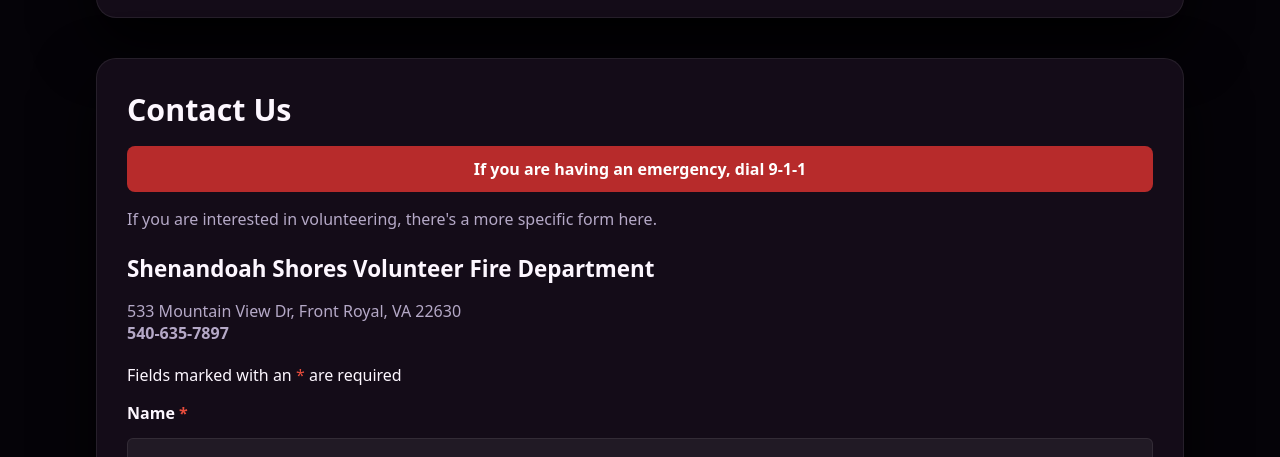
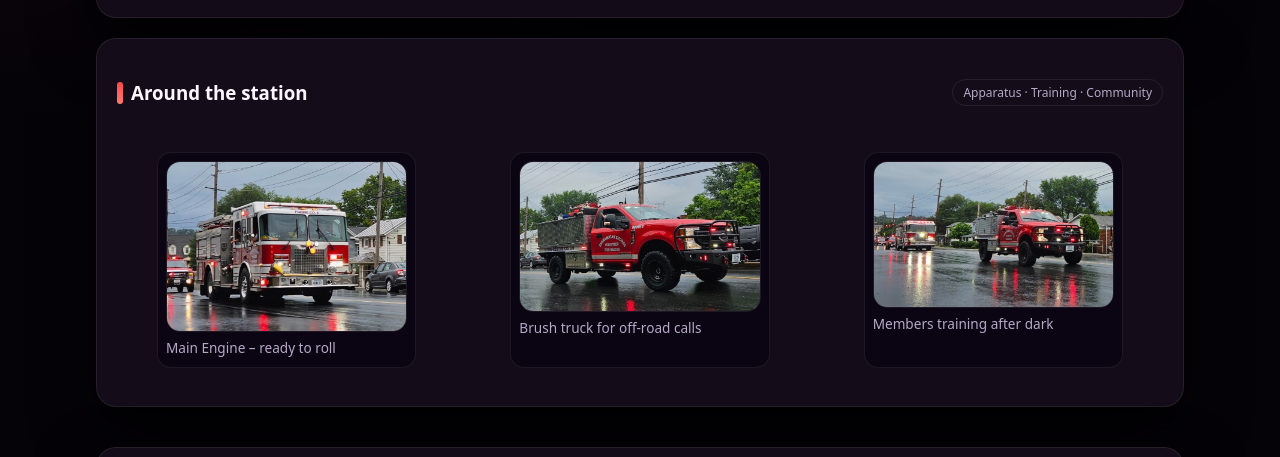
Before and after one commit to nelmarcas/ssvfd-prototype, a plain HTML site: page index.html in a window 1280 px wide. Shown: the part 1784-2241 px from the top of the page. Drawn offline with Linux system fonts and the light colour scheme.

Commit message:
Add weathe widget and more pictures

```diff
--- a/index.html
+++ b/index.html
@@ -246,6 +246,29 @@
         </div>
       </section>
 
+      <!-- Photo Gallery -->
+      <section class="block" id="gallery">
+        <div class="block-header">
+          <h3>Around the station</h3>
+          <span class="tag">Apparatus · Training · Community</span>
+        </div>
+
+        <div class="grid grid-3 gallery-grid">
+          <figure class="gallery-card">
+            <img src="assets/images/image000005.jpeg" alt="SSVFD Engine" />
+            <figcaption>Main Engine – ready to roll</figcaption>
+          </figure>
+          <figure class="gallery-card">
+            <img src="assets/images/image000006.jpeg" alt="Brush truck used for wildland and off-road incidents" />
+            <figcaption>Brush truck for off-road calls</figcaption>
+          </figure>
+          <figure class="gallery-card">
+            <img src="assets/images/image000007.jpeg" alt="Firefighters training at night" />
+            <figcaption>Members training after dark</figcaption>
+          </figure>
+        </div>
+      </section>
+
       <!-- Contact -->
       <section class="contact-wrapper" id="contact">
         <h2>Contact Us</h2>
--- a/style.css
+++ b/style.css
@@ -548,6 +548,27 @@ a:hover {
   }
 
 }
+.gallery-grid img {
+  width: 100%;
+  display: block;
+  border-radius: var(--radius-md);
+  border: 1px solid var(--border-subtle);
+  object-fit: cover;
+  max-height: 180px;
+}
+
+.gallery-card {
+  background: rgba(11, 5, 18, 0.95);
+  border-radius: var(--radius-md);
+  border: 1px solid var(--border-subtle);
+  padding: 8px 8px 10px;
+}
+
+.gallery-card figcaption {
+  margin-top: 6px;
+  font-size: 0.85rem;
+  color: var(--text-muted);
+}
 
 /* CONTACT PAGE STYLE ---------------------------------- */
 
```
Also changed, not shown: assets/images/image000000.jpeg (added), assets/images/image000001.jpeg (added), assets/images/image000002.jpeg (added), assets/images/image000003.jpeg (added), assets/images/image000004.jpeg (added), assets/images/image000005.jpeg (added), assets/images/image000006.jpeg (added), assets/images/image000007.jpeg (added), assets/images/image000008.jpeg (added), 1 other file.
